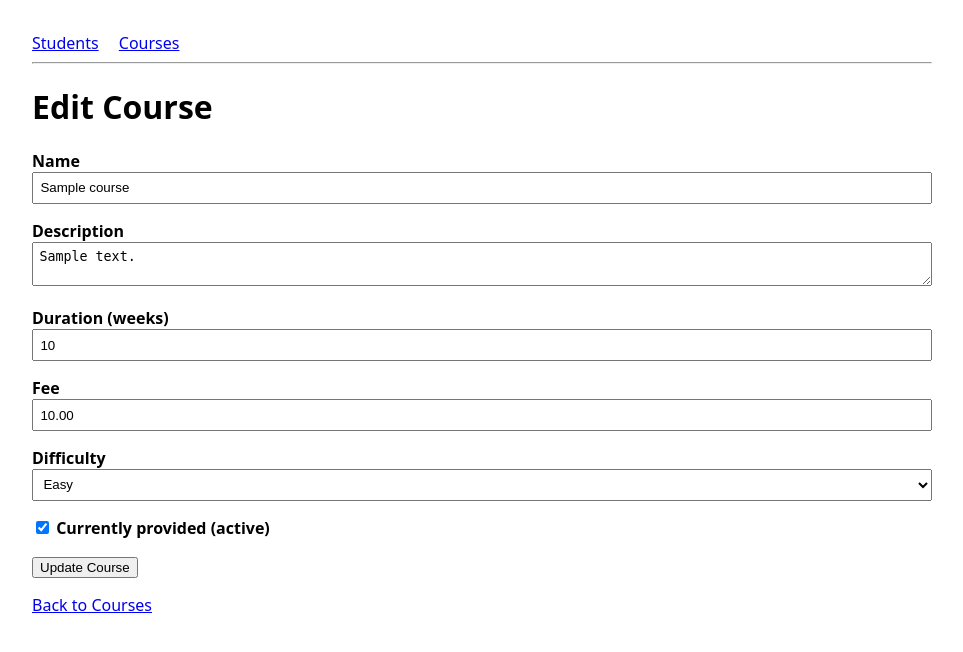
After one commit to AlishDuwal10/6CS056-Workshop, a Laravel app: page /courses/1/edit in a window 1280 px wide. The commit adds this page. Shown: the top 652 px of the page, without its empty margins (158-1121 px from the left). Run offline with Laravel 12, Linux system fonts and the light colour scheme; tables that the repository leaves empty hold one stand-in row (values such as "Sample post").

Commit message:
Milestone 4: Course CRUD

```diff
--- /dev/null
+++ b/app/Models/Course.php
@@ -0,0 +1,14 @@
+<?php
+
+namespace App\Models;
+
+use Illuminate\Database\Eloquent\Model;
+
+class Course extends Model
+{
+    protected $fillable = ['name', 'description', 'duration', 'fee', 'difficulty', 'is_active'];
+
+    protected $casts = [
+        'is_active' => 'boolean',
+    ];
+}
--- /dev/null
+++ b/resources/views/course/_form.blade.php
@@ -0,0 +1,32 @@
+<div class="field">
+    <label for="name">Name</label>
+    <input type="text" id="name" name="name" value="{{ old('name', $course->name ?? '') }}">
+</div>
+<div class="field">
+    <label for="description">Description</label>
+    <textarea id="description" name="description">{{ old('description', $course->description ?? '') }}</textarea>
+</div>
+<div class="field">
+    <label for="duration">Duration (weeks)</label>
+    <input type="number" id="duration" name="duration" min="1" value="{{ old('duration', $course->duration ?? '') }}">
+</div>
+<div class="field">
+    <label for="fee">Fee</label>
+    <input type="number" id="fee" name="fee" step="0.01" min="0" value="{{ old('fee', $course->fee ?? '') }}">
+</div>
+<div class="field">
+    <label for="difficulty">Difficulty</label>
+    @php $selected = old('difficulty', $course->difficulty ?? 'Easy'); @endphp
+    <select id="difficulty" name="difficulty">
+        @foreach(['Easy', 'Medium', 'Hard'] as $level)
+            <option value="{{ $level }}" @selected($selected === $level)>{{ $level }}</option>
+        @endforeach
+    </select>
+</div>
+<div class="field">
+    <label>
+        <input type="checkbox" name="is_active" value="1"
+               @checked(old('is_active', $course->is_active ?? true))>
+        Currently provided (active)
+    </label>
+</div>
--- /dev/null
+++ b/resources/views/course/edit.blade.php
@@ -0,0 +1,12 @@
+@extends('layouts.app')
+@section('title', 'Edit Course')
+@section('content')
+    <h1>Edit Course</h1>
+    <form action="/courses/{{ $course->id }}" method="POST">
+        @csrf
+        @method('PUT')
+        @include('course._form')
+        <button type="submit">Update Course</button>
+    </form>
+    <p><a href="/courses">Back to Courses</a></p>
+@endsection
--- a/resources/views/layouts/app.blade.php
+++ b/resources/views/layouts/app.blade.php
@@ -19,7 +19,7 @@
 <body>
     <nav>
         <a href="/students">Students</a>
-        {{-- Courses link is added in Milestone 4 --}}
+        <a href="/courses">Courses</a>
     </nav>
     <hr>
 
--- a/routes/web.php
+++ b/routes/web.php
@@ -1,5 +1,6 @@
 <?php
 
+use App\Models\Course;
 use App\Models\Student;
 use Illuminate\Http\Request;
 use Illuminate\Support\Facades\Route;
@@ -74,3 +75,65 @@ Route::delete('/students/{id}', function ($id) {
 
     return redirect('/students')->with('success', 'Student deleted successfully!');
 })->name('students.destroy');
+
+
+// ---------- COURSES ----------
+
+$courseRules = [
+    'name'        => 'required|string|max:255',
+    'description' => 'required|string|max:2000',
+    'duration'    => 'required|integer|min:1|max:520',
+    'fee'         => 'required|numeric|min:0|max:999999.99',
+    'difficulty'  => 'required|in:Easy,Medium,Hard',
+];
+
+// List
+Route::get('/courses', function () {
+    return view('course.list', ['courses' => Course::all()]);
+})->name('courses.index');
+
+// Create form (must come BEFORE /courses/{id})
+Route::get('/courses/create', function () {
+    return view('course.create');
+})->name('courses.create');
+
+// Store
+Route::post('/courses', function (Request $request) use ($courseRules) {
+    $validated = $request->validate($courseRules);
+    $validated['is_active'] = $request->boolean('is_active');  // unchecked checkbox sends nothing
+
+    $course = Course::create($validated);
+
+    return redirect()->route('courses.index')
+        ->with('success', "Course {$course->name} created successfully!");
+})->name('courses.store');
+
+// Detail
+Route::get('/courses/{id}', function ($id) {
+    return view('course.detail', ['course' => Course::findOrFail($id)]);
+})->name('courses.show');
+
+// Edit form
+Route::get('/courses/{id}/edit', function ($id) {
+    return view('course.edit', ['course' => Course::findOrFail($id)]);
+})->name('courses.edit');
+
+// Update
+Route::put('/courses/{id}', function (Request $request, $id) use ($courseRules) {
+    $course = Course::findOrFail($id);
+
+    $validated = $request->validate($courseRules);
+    $validated['is_active'] = $request->boolean('is_active');
+
+    $course->update($validated);
+
+    return redirect('/courses/' . $course->id)
+        ->with('success', 'Course updated successfully!');
+})->name('courses.update');
+
+// Delete
+Route::delete('/courses/{id}', function ($id) {
+    Course::findOrFail($id)->delete();
+
+    return redirect('/courses')->with('success', 'Course deleted successfully!');
+})->name('courses.destroy');
```
Also changed, not shown: resources/views/course/create.blade.php (added, +11 -0 lines), resources/views/course/detail.blade.php (added, +15 -0 lines), resources/views/course/list.blade.php (added, +36 -0 lines), database/migrations/2026_11_25_063641_create_courses_table.php (added).
